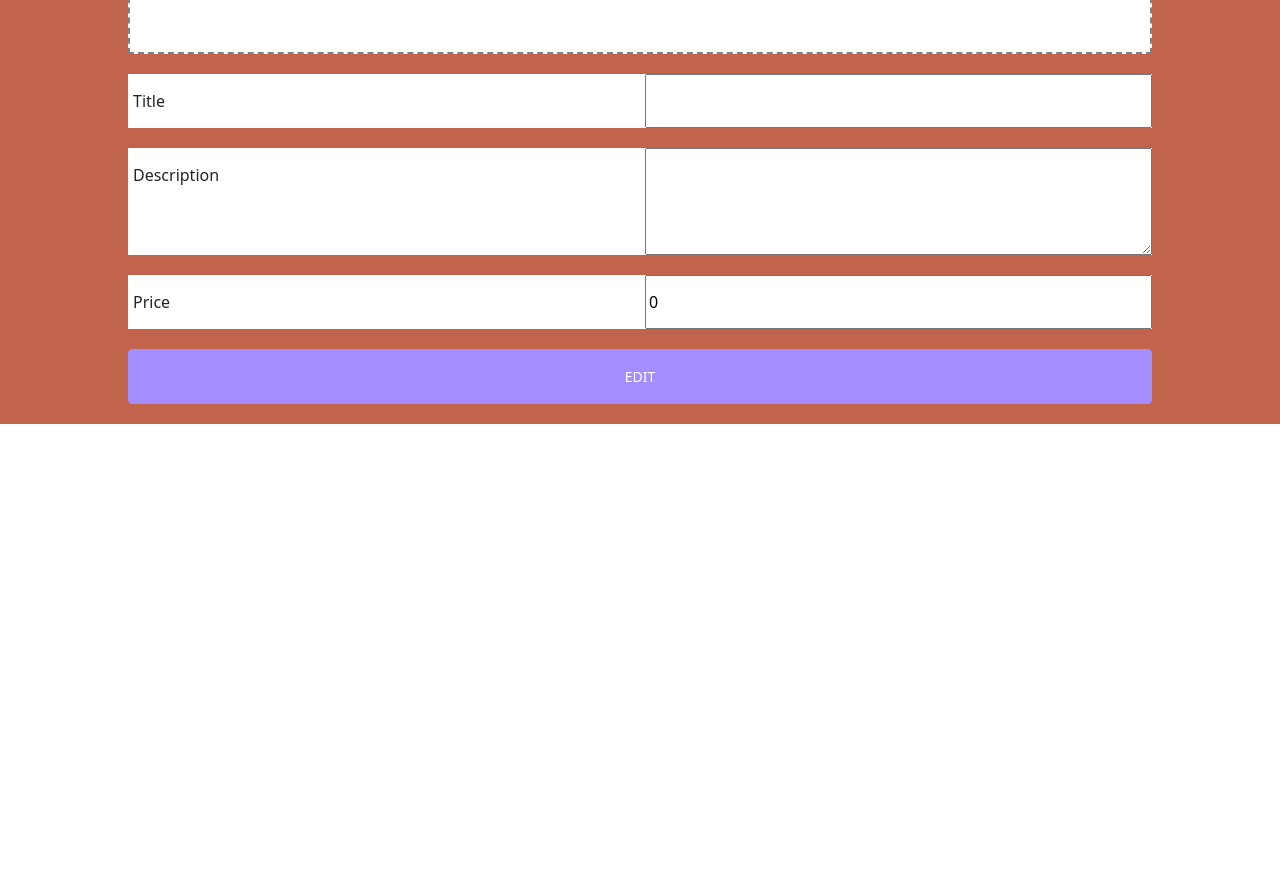
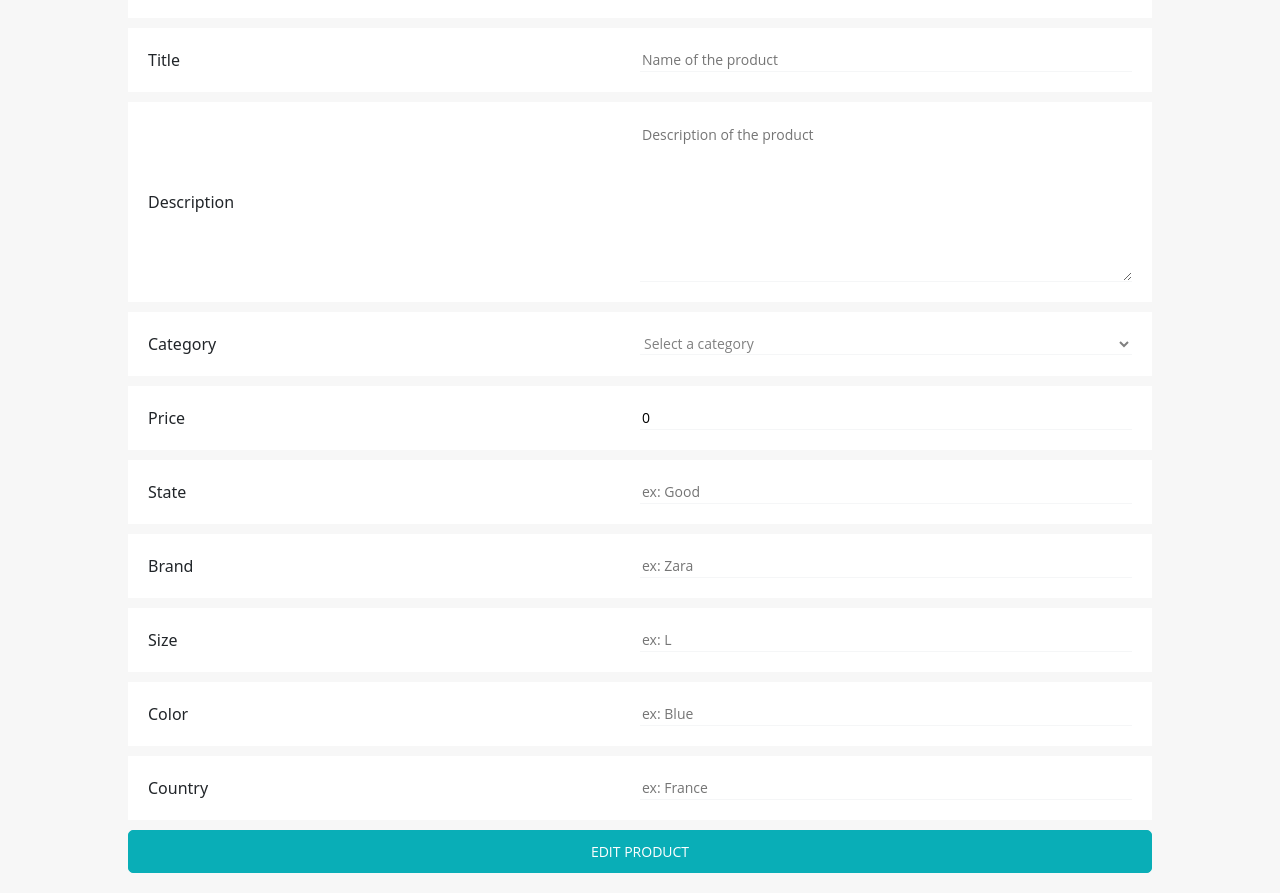
Before and after one commit to TheoDiamant/Project-3-Ironhack, a React (Create React App) app in the folder client/: page /products/1/edit in a window 1280 px wide. Shown: the part 400-1293 px from the top of the page. Before the commit the page ends 824 px from the top, so only its background shows below. Built offline with nearby package versions, Linux system fonts and the light colour scheme; no server answers.

Commit message:
EditProductPage reworked

```diff
--- a/client/src/pages/AddProduct/AddProduct.jsx
+++ b/client/src/pages/AddProduct/AddProduct.jsx
@@ -71,7 +71,6 @@ function AddProduct() {
     ///////////////////////
 
     return (
-
         <div className="addProductDiv">
             <div className="addProductFormDiv">
                 <form className="addProductForm" onSubmit={handleSubmit}>
--- a/client/src/pages/EditProductPage/EditProductPage.css
+++ b/client/src/pages/EditProductPage/EditProductPage.css
@@ -1,100 +1,84 @@
-.baseDiv {
+.editProductDiv {
     display: flex;
     justify-content: center;
-    background-color: #C2634B;
-    height: 92vh;
+    align-items: center;
+    min-height: 92vh;
 }
 
-.baseDiv h3 {
-    text-align: left;
-    color: white
+.editProductFormDiv {
+    display: flex;
+    justify-content: center;
+    align-items: center;
+    width: 80%;
+    margin: 20px;
 }
 
 .editProductForm {
     display: flex;
     flex-direction: column;
-    height: 100%;
-    width: 80%;
-}
-
-.editProductForm p {
-    margin: 15px 5px;
-}
-
-.editImageFormDiv {
-    flex: 3;
-    display: flex;
-    flex-direction: column;
-    background-color: white;
-    text-align: left;
-    margin-bottom: 20px;
-}
-
-/* to be deleted */
-
-.imageInput {
-    border: 1px dashed black;
-    height: 50px;
+    font-size: 16px;
     width: 100%;
 }
 
-.editFormDiv {
+.editProductForm > div {
     display: flex;
+    align-items: center;
+    justify-content: space-between;
+    margin-bottom: 10px;
+    padding: 20px;
     background-color: white;
-    margin-bottom: 20px;
 }
 
-.editFormDiv > p {
-    text-align: left;
-    width: 50%;
+.editProductFormDiv label {
+    max-width: 200px;
 }
 
-.editFormDiv > input {
+.editProductForm input {
+    font-family: "Open Sans",sans-serif;
     width: 50%;
+    font-size: 14px;
+    border: none;
+    border-bottom: 1.8px solid #f5f6f7;
 }
 
-.editFormDiv > textarea {
+.editProductForm textarea {
+    font-family: "Open Sans",sans-serif;
+    height: 20vh;
     width: 50%;
+    font-size: 14px;
+    border: none;
+    border-bottom: 1.8px solid #f5f6f7;
 }
 
-.descriptionDiv {
-    flex: 2;
+.editProductForm select {
+    font-family: "Open Sans",sans-serif;
+    width: 50%;
+    font-size: 14px;
+    border: none;
+    border-bottom: 1.8px solid #f5f6f7;
+    color: gray;
+    background-color: white;
 }
 
-.uploadButton {
-    background: rgb(164, 142, 255);
-    border: 1px solid rgb(164, 142, 255);;
-    border-radius: 4px;
-    color: #fff;
+.submitEditsButton {
+    font-family: "Open Sans",sans-serif;
+    border-radius: 5px;
     cursor: pointer;
     font-size: 14px;
-    padding: 16px;
-    text-decoration: none;
-    transition: 0.3s ease background;
-    width: 100%;
-    margin-bottom: 20px;
+    padding: 10px 63px;
+    background-color: #09aeb7;
+    border: 1px solid #09aeb7;
+    color: #fff;
+    transition: 0.3s ease;
 }
 
-.uploadButton:hover {
-    background: #fff;
-    color: #43a3e6;
-    transition: 0.3s ease background;
+.editProductButton:hover {
+    background-color: white;
+    color: #09aeb7;
 }
 
-.deleteProductButton {
-    background: #b74848;
-    border: 1px solid #b74848;
-    color: white;
-    cursor: pointer;
-    font-size: 14px;
-    padding: 16px;
-    text-decoration: none;
-    transition: 0.3s ease background;
-    width: 100%;
+@media only screen and (min-width: 1920px) {
+    .editProductForm {
+        width: 50%;
+    }
 }
-
-.deleteProductButton:hover {
-    background: #fff;
-    color: #b74848;
-    transition: 0.3s ease background;
-}
--- a/client/src/pages/EditProductPage/EditProductPage.jsx
+++ b/client/src/pages/EditProductPage/EditProductPage.jsx
@@ -18,18 +18,23 @@ function EditProjectPage() {
     const [imagesLoading, setImagesLoading] = useState(false)
     const [imageURLs, setImageURLs] = useState([])
     const [product, setProduct] = useState({
-        img: [],
+        img: [""],
         title: "",
         description: "",
         price: 0,
+        state: "",
+        brand: "",
+        size: "",
+        color: "",
+        country: "",
+        category: "",
     })
 
     useEffect(() => {
         axios.get(`${API_URL}/api/products/${productId}`)
             .then((response) => {
-                const oneProduct = response.data;
-                setProduct(oneProduct)
-                setImageURLs(oneProduct.img)
+                setProduct(response.data)
+                setImageURLs(response.data.img)
                 setImagesLoading(!imagesLoading)
             })
             .catch((error) => console.log(error));
@@ -84,33 +89,59 @@ function EditProjectPage() {
       ///////////////////////
 
     return (
-        <>
-            <div className="baseDiv">
+        <div className="editProductDiv">
+            <div className="editProductFormDiv">
                 <form className="editProductForm" onSubmit={handleSubmit}>
-                    <h3>Edit product</h3>
-                    <div className="editImageFormDiv">
-                        <p>Change images</p>
+                    <div>
                         <ImageInput imagesLoading={imagesLoading} setImageURLs={setImageURLs} imageURLs={imageURLs} handleImages={handleImages}/>
                     </div>
-                    <div className="editFormDiv">
-                        <p>Title</p>
-                        <input name="title" type="text" alt="" onChange={handleChange} value={product.title}></input>
+                    <div>
+                        <label>Title</label>
+                        <input value={product.title} name="title" placeholder="Name of the product" type="text" alt="" onChange={handleChange}></input>
                     </div>
-                    <div className="editFormDiv descriptionDiv">
-                        <p>Description</p>
-                        <textarea name="description" type="text" alt="" onChange={handleChange} value={product.description}></textarea>
+                    <div>
+                        <label>Description</label>
+                        <textarea value={product.description} name="description" placeholder="Description of the product" type="text" alt="" onChange={handleChange}></textarea>
                     </div>
-                    <div className="editFormDiv">
-                        <p>Price</p>
-                        <input name="price" type="number" alt="" onChange={handleChange} value={product.price}></input>
+                    <div>
+                      <label>Category</label>
+                        <select value={product.category} name="category" onChange={handleChange}>
+                                <option value="">Select a category</option>
+                                <option value="Men">Men</option>
+                                <option value="Women">Women</option>
+                                <option value="Home">Home</option>
+                                <option value="Baby">Baby</option>
+                                <option value="Accessories">Accessories</option>
+                        </select>
                     </div>
-                    <button className="uploadButton" onClick={handleSubmit}>EDIT</button>
+                    <div>
+                        <label>Price</label>
+                        <input value={product.price} name="price" type="number" alt=""  placeholder="$00.00" onChange={handleChange}></input>
+                    </div>
+                    <div>
+                        <label>State</label>
+                        <input value={product.state} name="state" placeholder="ex: Good" type="text" alt="" onChange={handleChange}></input>
+                    </div>
+                    <div>
+                        <label>Brand</label>
+                        <input value={product.brand} name="brand" placeholder="ex: Zara" type="text" alt="" onChange={handleChange}></input>
+                    </div>
+                    <div>
+                        <label>Size</label>
+                        <input value={product.size} name="size" placeholder="ex: L" type="text" alt="" onChange={handleChange}></input>
+                    </div>
+                    <div>
+                        <label>Color</label>
+                        <input value={product.color} name="color" placeholder="ex: Blue" type="text" alt="" onChange={handleChange}></input>
+                    </div>
+                    <div>
+                        <label>Country</label>
+                        <input value={product.country} name="country" placeholder="ex: France" type="text" alt="" onChange={handleChange}></input>
+                    </div>
+                    <button type="submit" className="submitEditsButton">EDIT PRODUCT</button>
                 </form>
-
             </div>
-            {/* Move to product details page and show if product belongs to user? */}
-            {/* <button className="deleteProductButton" onClick={handleDelete}>DELETE PRODUCT</button> */}
-        </>
+        </div>
     );
   }
 
```
